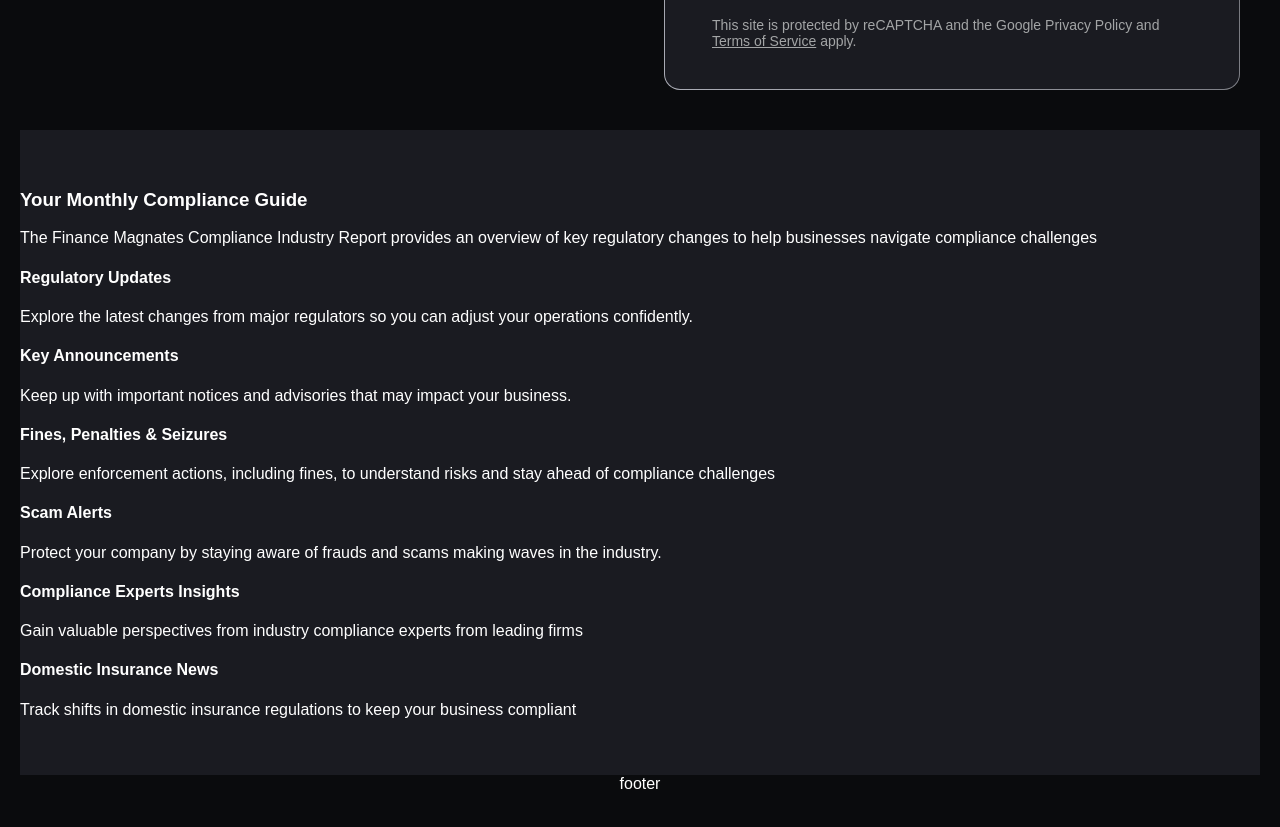
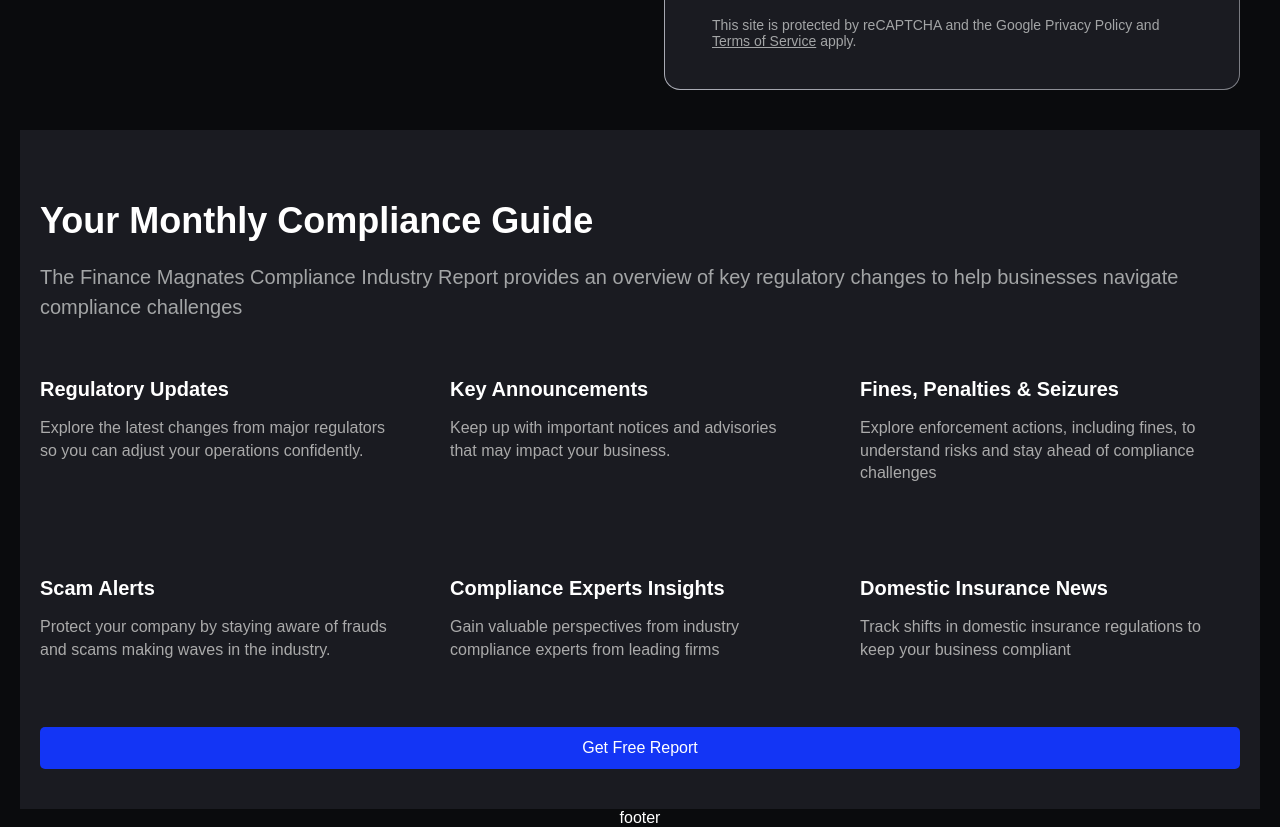
Before and after one commit to syahbes/landingPageFinance, a Vue app: page / in a window 1280 px wide. Shown: the part 600-1427 px from the top of the page. Before the commit the page ends 1393 px from the top, so only its background shows below. Built offline with nearby package versions, Linux system fonts and the light colour scheme.

Commit message:
first section

```diff
--- a/src/components/FirstSection.vue
+++ b/src/components/FirstSection.vue
@@ -28,27 +28,110 @@
 </script>
 
 <template>
-  <div class="first-section">
-    <div>
-      <h3>Your Monthly Compliance Guide</h3>
-      <p>
+  <div class="compliance-guide">
+    <div class="header">
+      <h2 class="title">Your Monthly Compliance Guide</h2>
+      <p class="description">
         The Finance Magnates Compliance Industry Report provides an overview of
         key regulatory changes to help businesses navigate compliance challenges
       </p>
     </div>
-    <div>
-      <div v-for="item in MOCK_DATA" :key="item.title">
-        <h4>{{ item.title }}</h4>
-        <p>{{ item.text }}</p>
+    <div class="items-grid">
+      <div v-for="item in MOCK_DATA" :key="item.title" class="item">
+        <h4 class="item-title">{{ item.title }}</h4>
+        <p class="item-text">{{ item.text }}</p>
       </div>
+    </div>
+    <div class="action">
+      <button class="report-button">Get Free Report</button>
     </div>
   </div>
 </template>
 
 <style scoped>
-.first-section {
+.compliance-guide {
   width: 100%;
   background-color: var(--color-background-soft);
+  color: var(--color-white);
   padding: 40px 20px;
 }
+
+.header {
+  margin: 0 auto;
+  max-width: 1200px;
+}
+
+.title {
+  font-size: 36px;
+  font-weight: 600;
+  margin-bottom: 15px;
+  color: var(--color-white);
+}
+
+.description {
+  font-size: 20px;
+  line-height: 1.5;
+  color: var(--color-gray);
+  margin-bottom: 30px;
+}
+
+.items-grid {
+  display: grid;
+  grid-template-columns: repeat(3, 1fr);
+  gap: 30px;
+  max-width: 1200px;
+  margin: 0 auto;
+}
+
+.item {
+  margin-bottom: 20px;
+  max-width: 350px;
+}
+
+.item-title {
+  font-size: 20px;
+  font-weight: 600;
+  margin-bottom: 10px;
+  color: #fff;
+  max-width: 350px;
+}
+
+.item-text {
+  font-size: 16px;
+  line-height: 1.4;
+  color: #aaa;
+  max-width: 350px;
+}
+
+.action {
+  margin-top: 30px;
+  text-align: center;
+}
+
+.report-button {
+  background-color: var(--color-primary);
+  color: white;
+  border: none;
+  border-radius: 5px;
+  padding: 12px 25px;
+  font-size: 16px;
+  cursor: pointer;
+  width: 100%;
+  max-width: 1200px;
+  &:hover {
+    background-color: var(--color-primary-hover);
+  }
+}
+
+@media (max-width: 768px) {
+  .items-grid {
+    grid-template-columns: 1fr;
+  }
+}
+
+@media (min-width: 769px) and (max-width: 1024px) {
+  .items-grid {
+    grid-template-columns: repeat(2, 1fr);
+  }
+}
 </style>
```
